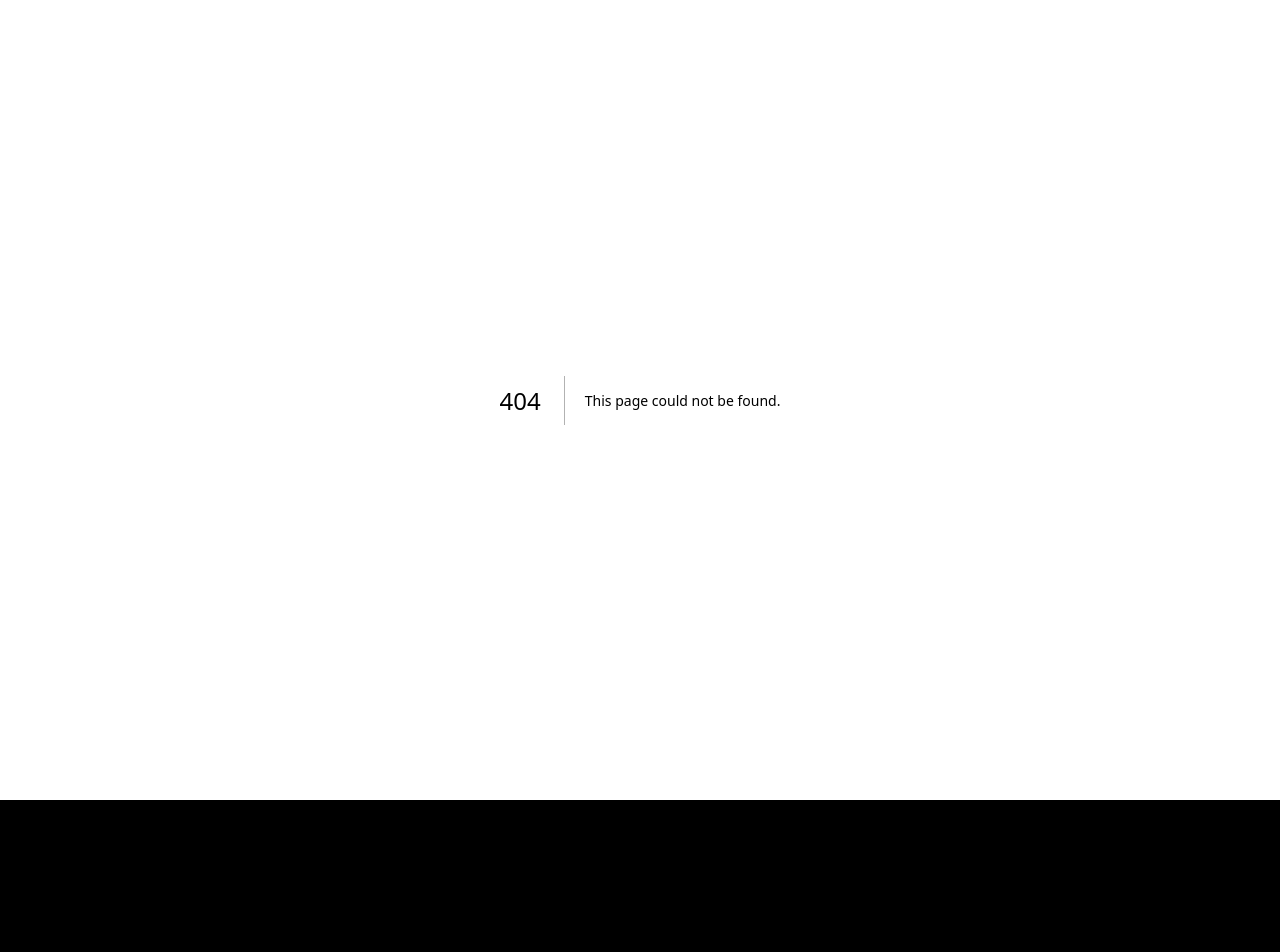
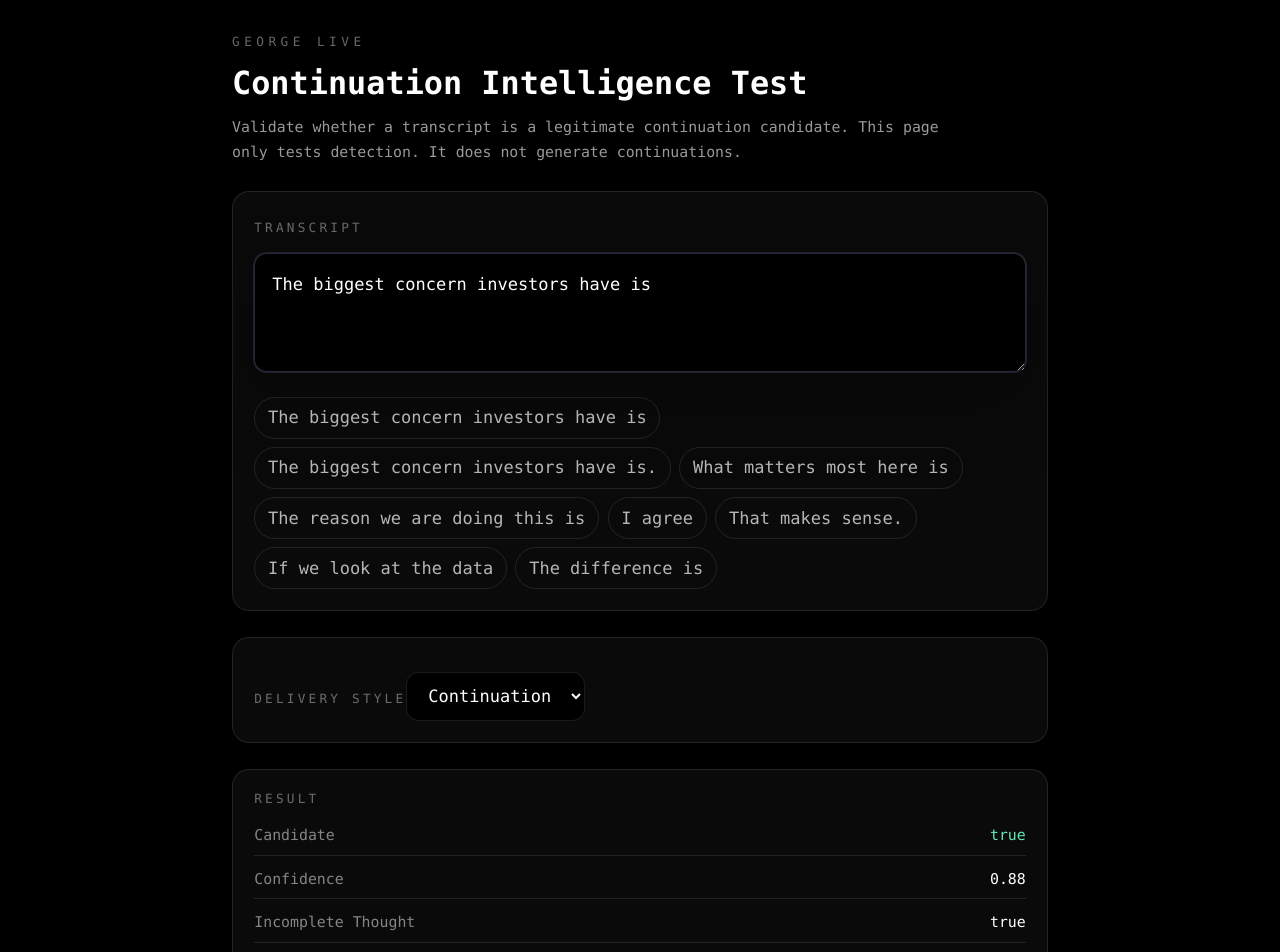
Before and after one commit to LesKemVal/ai-clarity, a Next.js app: page /george/live-continuation-test in a window 1280 px wide. Before the commit this address had no page. Shown: the top 952 px of the page. Before the commit the page ends 800 px from the top, so only its background shows below. Built offline with nearby package versions, Linux system fonts and the light colour scheme.

Commit message:
Add LIVE continuation detector test page

```diff
--- /dev/null
+++ b/app/george/live-continuation-test/page.tsx
@@ -0,0 +1,119 @@
+'use client'
+
+import { useMemo, useState } from 'react'
+import { evaluateContinuationCandidate } from '@/lib/george/live-voice/runtime/continuation-intelligence'
+
+const samples = [
+  'The biggest concern investors have is',
+  'The biggest concern investors have is.',
+  'What matters most here is',
+  'The reason we are doing this is',
+  'I agree',
+  'That makes sense.',
+  'If we look at the data',
+  'The difference is',
+]
+
+export default function LiveContinuationTestPage() {
+  const [transcript, setTranscript] = useState(samples[0])
+  const [deliveryStyle, setDeliveryStyle] = useState('continue')
+
+  const result = useMemo(() => {
+    return evaluateContinuationCandidate({
+      transcript,
+      deliveryStyle,
+      speakerIntent: null,
+    })
+  }, [transcript, deliveryStyle])
+
+  return (
+    <main className="min-h-screen bg-black px-6 py-8 text-white">
+      <section className="mx-auto flex max-w-3xl flex-col gap-6">
+        <div>
+          <p className="text-xs uppercase tracking-[0.35em] text-white/40">
+            GEORGE LIVE
+          </p>
+          <h1 className="mt-3 text-3xl font-semibold">
+            Continuation Intelligence Test
+          </h1>
+          <p className="mt-3 max-w-2xl text-sm leading-6 text-white/60">
+            Validate whether a transcript is a legitimate continuation candidate.
+            This page only tests detection. It does not generate continuations.
+          </p>
+        </div>
+
+        <div className="rounded-2xl border border-white/10 bg-white/[0.04] p-5">
+          <label className="text-xs uppercase tracking-[0.25em] text-white/40">
+            Transcript
+          </label>
+          <textarea
+            value={transcript}
+            onChange={(event) => setTranscript(event.target.value)}
+            className="mt-3 min-h-28 w-full rounded-xl border border-white/10 bg-black p-4 text-base text-white outline-none focus:border-white/30"
+          />
+
+          <div className="mt-4 flex flex-wrap gap-2">
+            {samples.map((sample) => (
+              <button
+                key={sample}
+                onClick={() => setTranscript(sample)}
+                className="rounded-full border border-white/10 px-3 py-1.5 text-xs text-white/70 hover:border-white/30 hover:text-white"
+              >
+                {sample}
+              </button>
+            ))}
+          </div>
+        </div>
+
+        <div className="rounded-2xl border border-white/10 bg-white/[0.04] p-5">
+          <label className="text-xs uppercase tracking-[0.25em] text-white/40">
+            Delivery Style
+          </label>
+          <select
+            value={deliveryStyle}
+            onChange={(event) => setDeliveryStyle(event.target.value)}
+            className="mt-3 rounded-xl border border-white/10 bg-black px-4 py-3 text-sm text-white outline-none focus:border-white/30"
+          >
+            <option value="continue">Continuation</option>
+            <option value="advice">Cue / Advice</option>
+            <option value="response">Response</option>
+            <option value="expandedLine">Presentation</option>
+          </select>
+        </div>
+
+        <div className="rounded-2xl border border-white/10 bg-white/[0.04] p-5">
+          <p className="text-xs uppercase tracking-[0.25em] text-white/40">
+            Result
+          </p>
+
+          <div className="mt-4 grid gap-3 text-sm">
+            <div className="flex justify-between border-b border-white/10 pb-2">
+              <span className="text-white/50">Candidate</span>
+              <span className={result.candidate ? 'text-emerald-300' : 'text-white'}>
+                {String(result.candidate)}
+              </span>
+            </div>
+            <div className="flex justify-between border-b border-white/10 pb-2">
+              <span className="text-white/50">Confidence</span>
+              <span>{result.confidence}</span>
+            </div>
+            <div className="flex justify-between border-b border-white/10 pb-2">
+              <span className="text-white/50">Incomplete Thought</span>
+              <span>{String(result.incompleteThought)}</span>
+            </div>
+            <div className="flex justify-between border-b border-white/10 pb-2">
+              <span className="text-white/50">Punctuation Closed</span>
+              <span>{String(result.punctuationClosed)}</span>
+            </div>
+            <div>
+              <span className="text-white/50">Reason</span>
+              <p className="mt-2 rounded-xl bg-black p-3 text-white/80">
+                {result.reason}
+              </p>
+            </div>
+          </div>
+        </div>
+      </section>
+    </main>
+  )
+}
```
